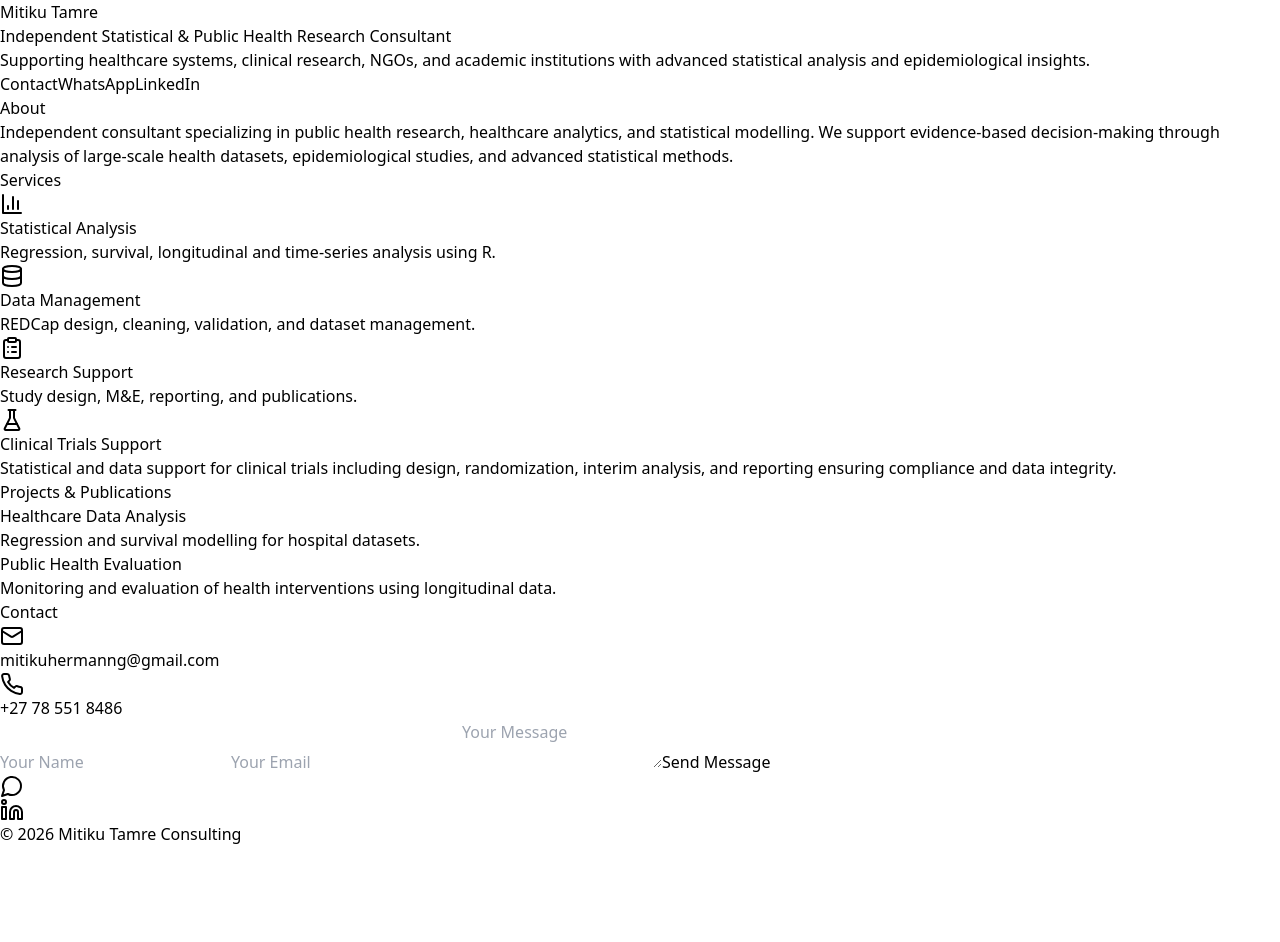
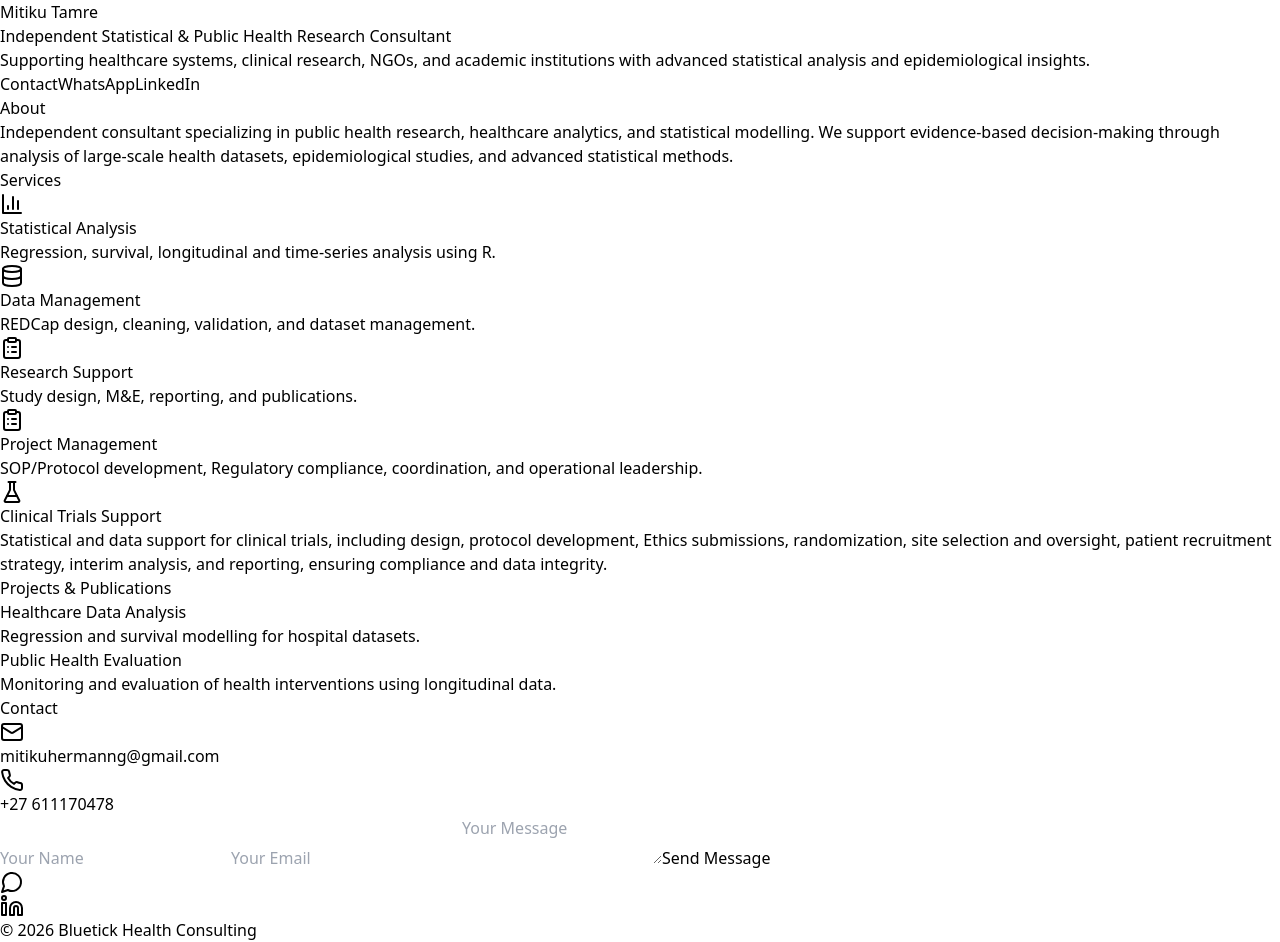
Before and after one commit to MTHermann/Bluetick-Health-public-health-consulting-website, a React (Vite) app: page / in a window 1280 px wide. Before the commit the page ends 846 px from the top, so only its background shows below. Built offline with nearby package versions, Linux system fonts and the light colour scheme; the HTML template or start-up script is replaced by a standard one.

Commit message:
Update ConsultingWebsite with new project details

```diff
--- a/src/pages/ConsultingWebsite.jsx
+++ b/src/pages/ConsultingWebsite.jsx
@@ -74,6 +74,7 @@ export default function ConsultingWebsite() {
             <Card><CardContent className="p-6"><BarChart3 /><h3 className="font-semibold">Statistical Analysis</h3><p className="text-sm text-gray-600">Regression, survival, longitudinal and time-series analysis using R.</p></CardContent></Card>
             <Card><CardContent className="p-6"><Database /><h3 className="font-semibold">Data Management</h3><p className="text-sm text-gray-600">REDCap design, cleaning, validation, and dataset management.</p></CardContent></Card>
             <Card><CardContent className="p-6"><ClipboardList /><h3 className="font-semibold">Research Support</h3><p className="text-sm text-gray-600">Study design, M&E, reporting, and publications.</p></CardContent></Card>
+            <Card><CardContent className="p-6"><ClipboardList /><h3 className="font-semibold">Project Management</h3><p className="text-sm text-gray-600">SOP/Protocol development, Regulatory compliance, coordination, and operational leadership.</p></CardContent></Card>
 
           </div>
         </div>
@@ -83,7 +84,7 @@ export default function ConsultingWebsite() {
       <section className="py-16 px-6 max-w-5xl mx-auto">
         <h2 className="text-2xl font-semibold flex items-center gap-2"><FlaskConical /> Clinical Trials Support</h2>
         <p className="text-gray-700 mt-2">
-          Statistical and data support for clinical trials including design, randomization, interim analysis, and reporting ensuring compliance and data integrity.
+          Statistical and data support for clinical trials, including design, protocol development, Ethics submissions, randomization, site selection and oversight, patient recruitment strategy, interim analysis, and reporting, ensuring compliance and data integrity.
         </p>
       </section>
 
@@ -104,7 +105,7 @@ export default function ConsultingWebsite() {
 
         <div className="flex flex-col items-center gap-2 mb-6">
           <div className="flex items-center gap-2"><Mail /> mitikuhermanng@gmail.com</div>
-          <div className="flex items-center gap-2"><Phone /> +27 78 551 8486</div>
+          <div className="flex items-center gap-2"><Phone /> +27 611170478</div>
         </div>
 
         {/* Contact Form */}
@@ -123,7 +124,7 @@ export default function ConsultingWebsite() {
 
       {/* Footer */}
       <footer className="py-6 text-center text-sm text-gray-500">
-        © {new Date().getFullYear()} Mitiku Tamre Consulting
+        © {new Date().getFullYear()} Bluetick Health Consulting
       </footer>
 
     </div>
```
